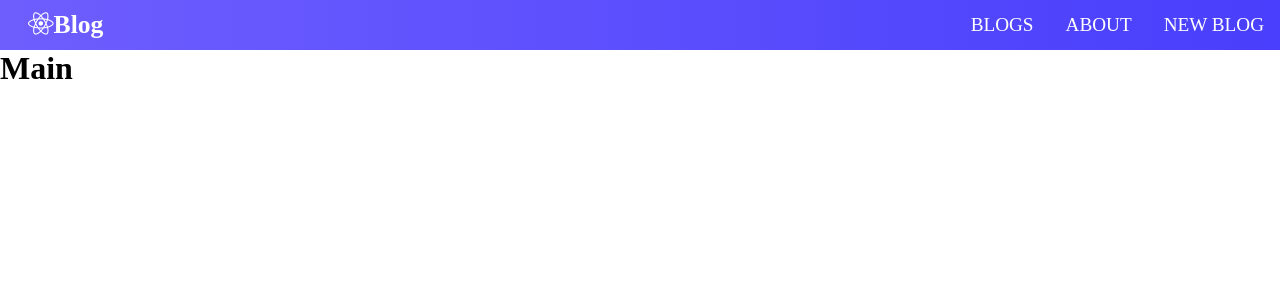
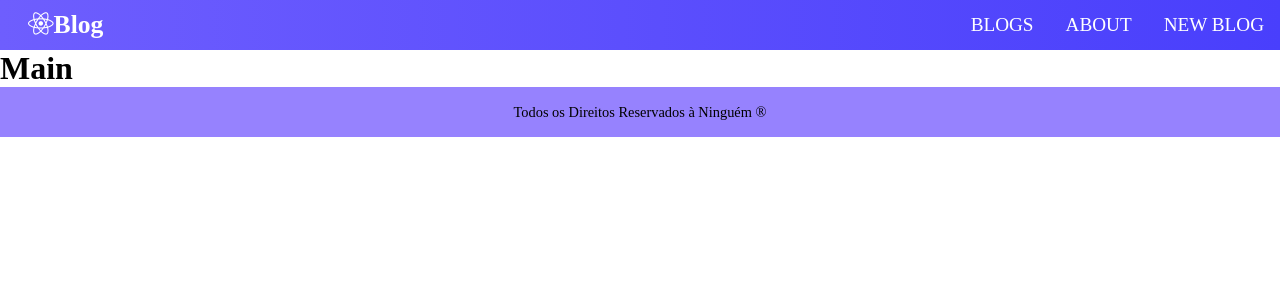
Before and after one commit to joaoarieira/blog-react, a React (Create React App) app: page / in a window 1280 px wide. Shown: the top 300 px of the page. Built offline with nearby package versions, Linux system fonts and the light colour scheme.

Commit message:
Footer e Header adicionados

```diff
--- a/src/App.js
+++ b/src/App.js
@@ -1,14 +1,17 @@
 import React from 'react';
+import { BrowserRouter } from 'react-router-dom';
+
 import './App.css';
 import Routes from './routes';
-import { BrowserRouter } from 'react-router-dom';
-import Navbar from './components/Navbar/Navbar';
+import Header from './components/Header/Header';
+import Footer from './components/Footer/Footer';
 
 function App() {
   return (
     <BrowserRouter>
-      <Navbar />
+      <Header />
       <Routes />
+      <Footer />
     </BrowserRouter>
   );
 }
--- /dev/null
+++ b/src/components/Footer/Footer.css
@@ -0,0 +1,8 @@
+.main-footer-rights {
+  background: rgb(150, 130, 254);
+  height: 50px;
+  display: flex;
+  justify-content: center;
+  align-items: center; /* centraliza verticalmente */
+  font-size: 0.9em;
+}
--- /dev/null
+++ b/src/components/Footer/Footer.js
@@ -0,0 +1,17 @@
+import React from 'react';
+import './Footer.css'
+
+function Footer() {
+    return(
+        <>
+            <section className="main-footer">
+
+            </section>
+            <footer className="main-footer-rights">
+                <p>Todos os Direitos Reservados à Ninguém ®</p>
+            </footer>
+        </>
+    );
+}
+
+export default Footer;
--- /dev/null
+++ b/src/components/Header/Header.js
@@ -0,0 +1,14 @@
+import React from 'react';
+import Navbar from '../Navbar/Navbar';
+
+function Header() {
+    return(
+        <header className="main-header">
+            <div className="main-header-content">
+                <Navbar />
+            </div>
+        </header>
+    );
+}
+
+export default Header;
--- a/src/pages/NewBlog/index.js
+++ b/src/pages/NewBlog/index.js
@@ -2,11 +2,9 @@ import React from 'react';
 
 function NewBlog() {
     return(
-        <>
-            <h1>
-                NewBlog
-            </h1>
-        </>
+        <h1>
+            NewBlog
+        </h1>
     );
 }
 
```
